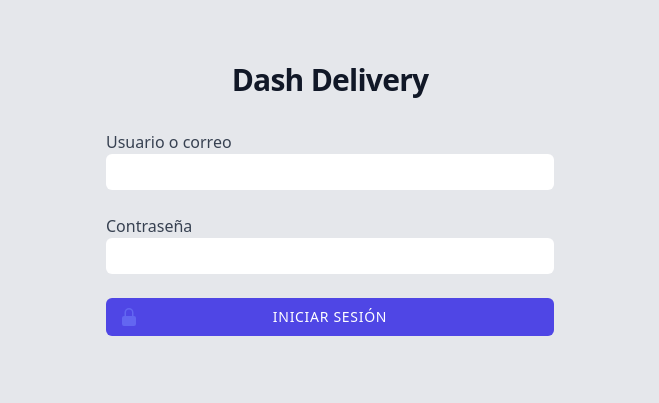
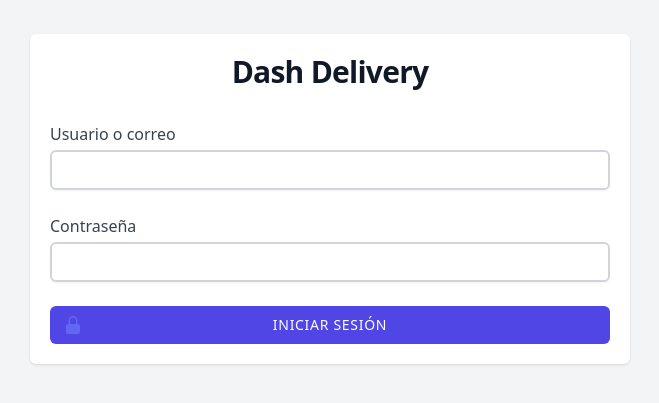
Before and after one commit to andrevz/dash-track-spa, a React (Vite) app: page /login in a window 1280 px wide. Shown: the part 201-604 px from the top of the page, without its empty margins (310-969 px from the left). Built offline with nearby package versions, Linux system fonts and the light colour scheme; no server answers.

Commit message:
Improve Login Control

```diff
--- a/src/components/Login.jsx
+++ b/src/components/Login.jsx
@@ -39,8 +39,8 @@ function Login() {
   }
 
   return (
-    <section style={{ height: '100vh' }} className='w-full flex items-center justify-center bg-gray-200'>
-      <div className='w-full max-w-md space-y-8'>
+    <section style={{ height: '100vh' }} className='w-full flex items-center justify-center bg-gray-100'>
+      <div className='w-full max-w-[600px] p-5 space-y-8 bg-white shadow sm:rounded-md'>
         <h2 className='text-center text-3xl font-bold tracking-tight text-gray-900'>Dash Delivery</h2>
         <form method='post' onSubmit={handleSubmit} className='mt-8 space-y-6'>
           <div>
@@ -52,7 +52,7 @@ function Login() {
               type='email'
               value={username}
               onChange={handleUsernameChange}
-              className='block w-full py-2 rounded-md border-gray-300 focus:border-indigo-500 focus:ring-indigo-500 sm:text-sm'
+              className='block w-full px-3 py-2 mt-1 rounded-md border-solid border-2 border-gray-300 shadow-sm focus:border-indigo-500 focus:ring-indigo-500 sm:text-sm'
               required
             />
           </div>
@@ -65,8 +65,7 @@ function Login() {
               type='password'
               value={password}
               onChange={handlePasswordChange}
-
-              className='block w-full py-2 rounded-md border-gray-300 focus:border-indigo-500 focus:ring-indigo-500 sm:text-sm'
+              className='block w-full px-3 py-2 mt-1 rounded-md border-solid border-2 border-gray-300 shadow-sm focus:border-indigo-500 focus:ring-indigo-500 sm:text-sm'
               required
             />
           </div>
```
